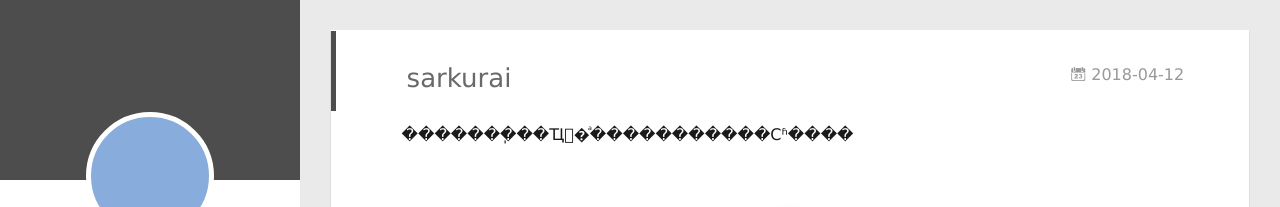
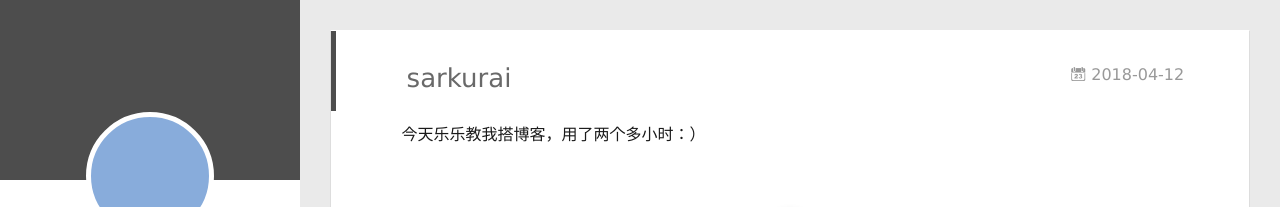
Before and after one commit to Sarkurailee/Sarkurailee.github.io, a plain HTML site: page 2018/04/12/sarkurai/index.html in a window 1280 px wide. Shown: the top 207 px of the page. Drawn offline with Linux system fonts and the light colour scheme; no server answers.

Commit message:
Site updated: 2018-04-14 14:52:59

```diff
--- a/2018/04/12/sarkurai/index.html
+++ b/2018/04/12/sarkurai/index.html
@@ -8,17 +8,17 @@
   <link rel="dns-prefetch" href="http://yoursite.com">
   <title>sarkurai | Xinran&#39;s daily life</title>
   <meta name="viewport" content="width=device-width, initial-scale=1, maximum-scale=1">
-  <meta name="description" content="�������ֽ��Ҵ�ͣ�����������Сʱ����">
+  <meta name="description" content="今天乐乐教我搭博客，用了两个多小时：）">
 <meta property="og:type" content="article">
 <meta property="og:title" content="sarkurai">
 <meta property="og:url" content="http://yoursite.com/2018/04/12/sarkurai/index.html">
 <meta property="og:site_name" content="Xinran&#39;s daily life">
-<meta property="og:description" content="�������ֽ��Ҵ�ͣ�����������Сʱ����">
+<meta property="og:description" content="今天乐乐教我搭博客，用了两个多小时：）">
 <meta property="og:locale" content="zh-Hans">
-<meta property="og:updated_time" content="2018-04-12T14:41:45.984Z">
+<meta property="og:updated_time" content="2018-04-14T06:52:49.594Z">
 <meta name="twitter:card" content="summary">
 <meta name="twitter:title" content="sarkurai">
-<meta name="twitter:description" content="�������ֽ��Ҵ�ͣ�����������Сʱ����">
+<meta name="twitter:description" content="今天乐乐教我搭博客，用了两个多小时：）">
 
     <link rel="alternative" href="/atom.xml" title="Xinran&#39;s daily life" type="application/atom+xml">
 
@@ -174,7 +174,7 @@
 
     <div class="article-entry" itemprop="articleBody">
 
-        <p>�������ֽ��Ҵ�ͣ�����������Сʱ����</p>
+        <p>今天乐乐教我搭博客，用了两个多小时：）</p>
 
 
 
```
Also changed, not shown: index.html (+1 -1 lines).
